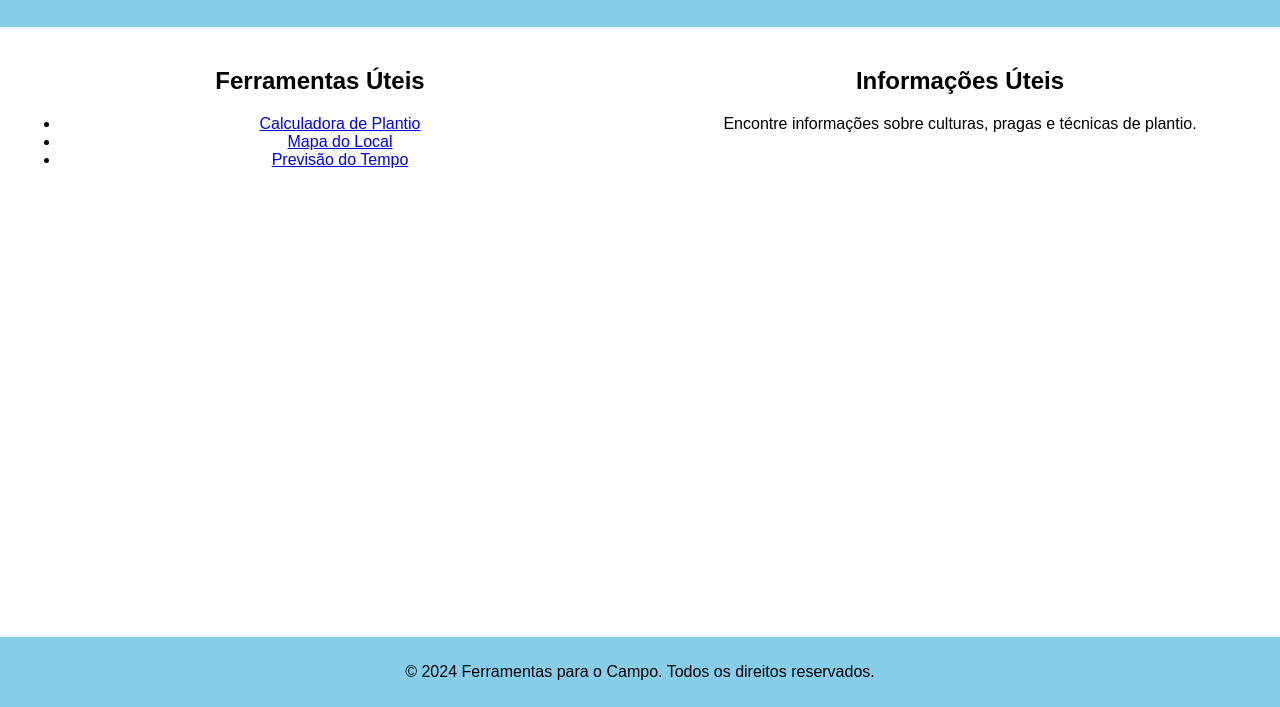
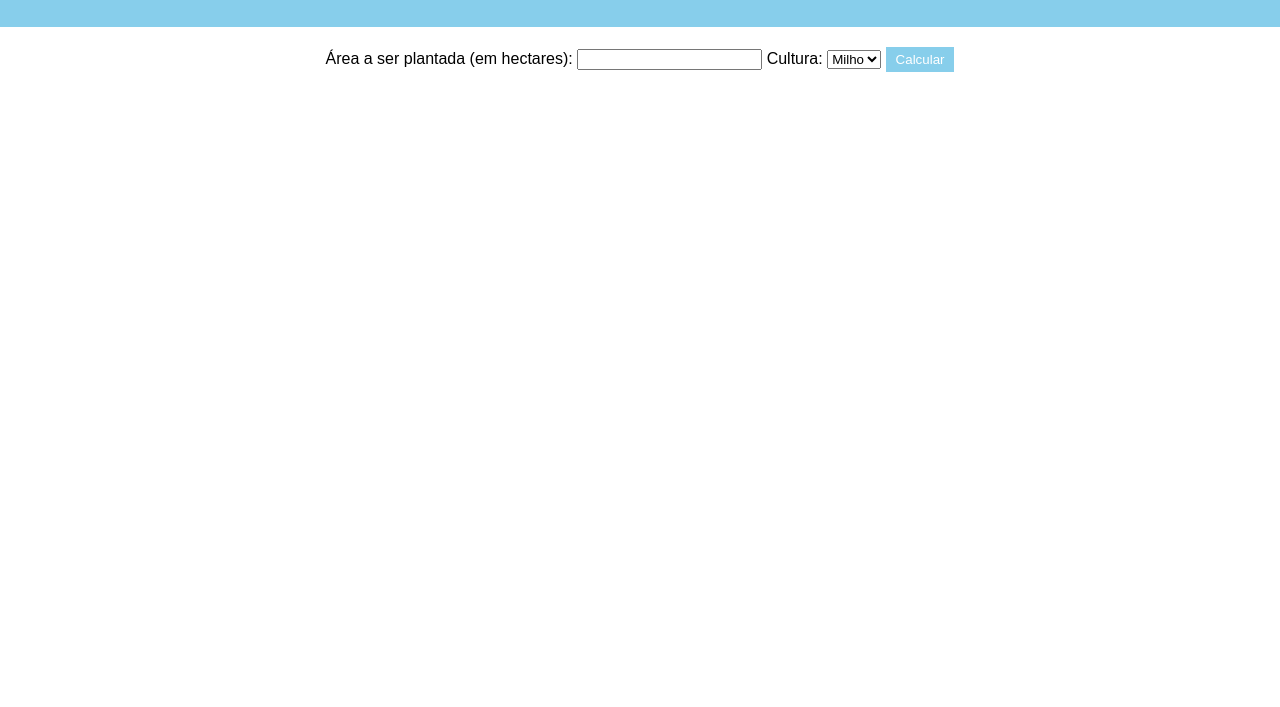
Before and after one commit to Gunga-16/Teste-Projeto-Agrinho, a plain HTML site: page index.html in a window 1280 px wide. Shown: the part 93-800 px from the top of the page. Drawn offline with Linux system fonts and the light colour scheme.

Commit message:
atualizando-2

```diff
--- a/index.html
+++ b/index.html
@@ -1,31 +1,52 @@
 <!DOCTYPE html>
-<html lang="en">
+<html lang="pt-br">
 <head>
 <meta charset="UTF-8">
 <meta name="viewport" content="width=device-width, initial-scale=1.0">
-<title>Ferramentas para o Campo</title>
+<title>Calculadora de Plantio</title>
 <link rel="stylesheet" href="styles.css">
 </head>
 <body>
 <header>
-    <h1>Ferramentas para o Campo</h1>
+    <h1>Calculadora de Plantio</h1>
 </header>
 <main>
-    <section class="ferramentas">
-        <h2>Ferramentas Úteis</h2>
-        <ul>
-            <li><a href="calculadora.html">Calculadora de Plantio</a></li>
-            <li><a href="mapa.html">Mapa do Local</a></li>
-            <li><a href="previsao.html">Previsão do Tempo</a></li>
-        </ul>
-    </section>
-    <section class="informacoes">
-        <h2>Informações Úteis</h2>
-        <p>Encontre informações sobre culturas, pragas e técnicas de plantio.</p>
-    </section>
+    <form id="formCalculadora">
+        <label for="area">Área a ser plantada (em hectares):</label>
+        <input type="number" id="area" name="area" step="0.01" required>
+        <label for="cultura">Cultura:</label>
+        <select id="cultura" name="cultura" required>
+            <option value="milho">Milho</option>
+            <option value="soja">Soja</option>
+            <option value="trigo">Trigo</option>
+        </select>
+        <button type="submit">Calcular</button>
+    </form>
+    <div id="resultado"></div>
 </main>
-<footer>
-    <p>© 2024 Ferramentas para o Campo. Todos os direitos reservados.</p>
-</footer>
+<script>
+    document.getElementById('formCalculadora').addEventListener('submit', function(e) {
+    e.preventDefault();
+    const area = parseFloat(document.getElementById('area').value);
+    const cultura = document.getElementById('cultura').value;
+    let produtividade;
+    switch (cultura) {
+        case 'milho':
+            produtividade = 8; // Em toneladas por hectare
+            break;
+        case 'soja':
+            produtividade = 3; // Em toneladas por hectare
+            break;
+        case 'trigo':
+            produtividade = 2; // Em toneladas por hectare
+            break;
+        default:
+            produtividade = 0;
+    }
+    const resultado = area * produtividade;
+    document.getElementById('resultado').innerHTML = `A produção estimada para a área plantada de ${area} hectares de ${cultura} é de ${resultado} toneladas.`;
+});
+
+</script>
 </body>
 </html>
--- a/styles.css
+++ b/styles.css
@@ -11,23 +11,26 @@ header {
 }
 
 main {
-    display: flex;
-    justify-content: space-around;
-    align-items: flex-start;
-    height: 80vh;
+    text-align: center;
+    padding: 20px;
 }
 
-section {
-    text-align: center;
-    padding: 20px;
-    flex: 1;
+form {
+    margin-bottom: 20px;
 }
 
-footer {
+button {
+    padding: 5px 10px;
     background-color: #87CEEB; /* Azul claro */
-    text-align: center;
-    padding: 10px 0;
-    position: fixed;
-    bottom: 0;
-    width: 100%;
+    color: white;
+    border: none;
+    cursor: pointer;
 }
+
+button:hover {
+    background-color: #4682B4; /* Azul médio */
+}
+
+#resultado {
+    font-weight: bold;
+}
```
Also changed, not shown: calculadora.html (deleted, +0 -55 lines).
